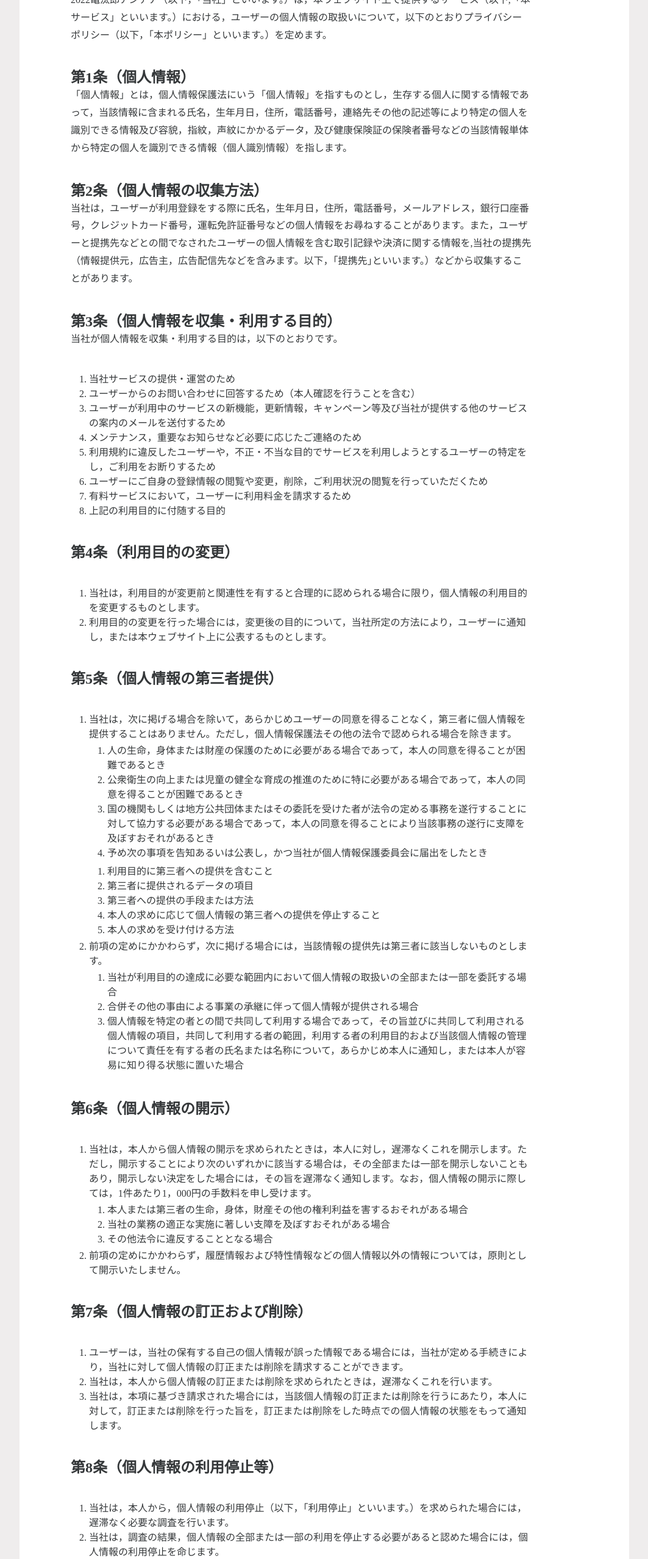
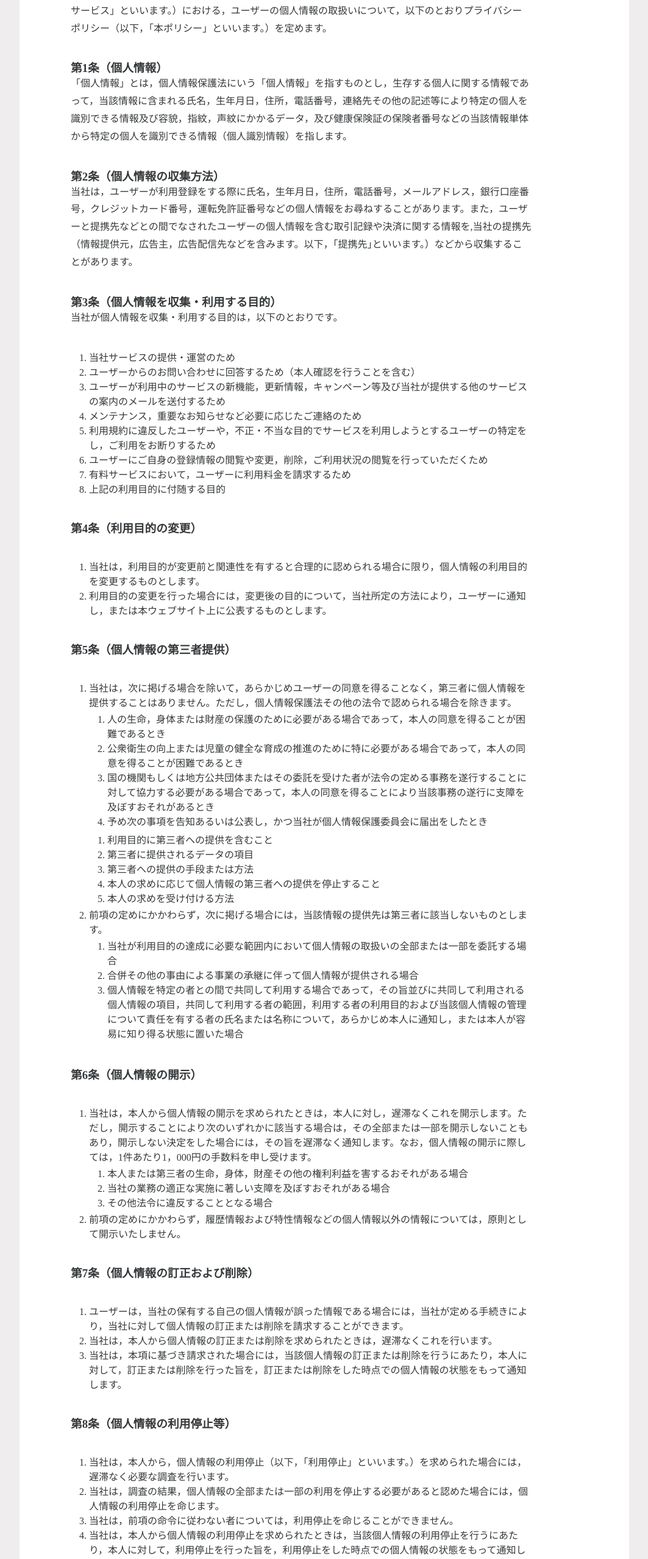
Before and after one commit to Taaaa-yuki/washing_timer_policy, a plain HTML site: page index.html in a window 1280 px wide. Shown: the part 244-2800 px from the top of the page at 61% size, without its empty margins (108-1171 px from the left). Drawn offline with Linux system fonts and the light colour scheme; some packages are replaced by stand-ins of ours.

Commit message:
fix:document

```diff
--- a/index.html
+++ b/index.html
@@ -3,7 +3,6 @@
   <head>
     <meta charset="utf-8">
     <title>washing_timer利用規約</title>
-    <!-- <meta name="description" content="テキストテキストテキストテキストテキストテキスト"> -->
     <meta name="viewport" content="width=device-width, initial-scale=1">
     <link rel="stylesheet" href="https://unpkg.com/ress/dist/ress.min.css">
     <link rel="preconnect" href="https://fonts.gstatic.com">
@@ -14,13 +13,13 @@
   <body>
     <div class="content">
       <div class="text">
-        <h1>プライバシーポリシー</h1>
-        <p>2022亀汰郎アンテナ（以下，「当社」といいます。）は，本ウェブサイト上で提供するサービス（以下,「本サービス」といいます。）における，ユーザーの個人情報の取扱いについて，以下のとおりプライバシーポリシー（以下，「本ポリシー」といいます。）を定めます。</p>
-        <h2>第1条（個人情報）</h2>
+        <h2>プライバシーポリシー</h2>
+        <p>2023亀汰郎アンテナ（以下，「当社」といいます。）は，本ウェブサイト上で提供するサービス（以下,「本サービス」といいます。）における，ユーザーの個人情報の取扱いについて，以下のとおりプライバシーポリシー（以下，「本ポリシー」といいます。）を定めます。</p>
+        <h3>第1条（個人情報）</h3>
         <p>「個人情報」とは，個人情報保護法にいう「個人情報」を指すものとし，生存する個人に関する情報であって，当該情報に含まれる氏名，生年月日，住所，電話番号，連絡先その他の記述等により特定の個人を識別できる情報及び容貌，指紋，声紋にかかるデータ，及び健康保険証の保険者番号などの当該情報単体から特定の個人を識別できる情報（個人識別情報）を指します。</p>
-        <h2>第2条（個人情報の収集方法）</h2>
+        <h3>第2条（個人情報の収集方法）</h3>
         <p>当社は，ユーザーが利用登録をする際に氏名，生年月日，住所，電話番号，メールアドレス，銀行口座番号，クレジットカード番号，運転免許証番号などの個人情報をお尋ねすることがあります。また，ユーザーと提携先などとの間でなされたユーザーの個人情報を含む取引記録や決済に関する情報を,当社の提携先（情報提供元，広告主，広告配信先などを含みます。以下，｢提携先｣といいます。）などから収集することがあります。</p>
-        <h2>第3条（個人情報を収集・利用する目的）</h2>
+        <h3>第3条（個人情報を収集・利用する目的）</h3>
         <p>当社が個人情報を収集・利用する目的は，以下のとおりです。</p>
         <p>
             <ol>
@@ -34,14 +33,14 @@
                 <li>上記の利用目的に付随する目的
             </ol>
         </p>
-        <h2>第4条（利用目的の変更）</h2>
+        <h3>第4条（利用目的の変更）</h3>
         <p>
             <ol>
                 <li>当社は，利用目的が変更前と関連性を有すると合理的に認められる場合に限り，個人情報の利用目的を変更するものとします。</li>
                 <li>利用目的の変更を行った場合には，変更後の目的について，当社所定の方法により，ユーザーに通知し，または本ウェブサイト上に公表するものとします。</li>
             </ol>
         </p>
-        <h2>第5条（個人情報の第三者提供）</h2>
+        <h3>第5条（個人情報の第三者提供）</h3>
         <p>
             <ol>
                 <li>当社は，次に掲げる場合を除いて，あらかじめユーザーの同意を得ることなく，第三者に個人情報を提供することはありません。ただし，個人情報保護法その他の法令で認められる場合を除きます。</li>
@@ -66,7 +65,7 @@
                         </ol>
             </ol>
         </p>
-        <h2>第6条（個人情報の開示）</h2>
+        <h3>第6条（個人情報の開示）</h3>
         <p>
             <ol>
             <li>当社は，本人から個人情報の開示を求められたときは，本人に対し，遅滞なくこれを開示します。ただし，開示することにより次のいずれかに該当する場合は，その全部または一部を開示しないこともあり，開示しない決定をした場合には，その旨を遅滞なく通知します。なお，個人情報の開示に際しては，1件あたり1，000円の手数料を申し受けます。</li>
@@ -78,7 +77,7 @@
             <li>前項の定めにかかわらず，履歴情報および特性情報などの個人情報以外の情報については，原則として開示いたしません。</li>
             </ol>
         </p>
-        <h2>第7条（個人情報の訂正および削除）</h2>
+        <h3>第7条（個人情報の訂正および削除）</h3>
         <p>
             <ol>
                 <li>ユーザーは，当社の保有する自己の個人情報が誤った情報である場合には，当社が定める手続きにより，当社に対して個人情報の訂正または削除を請求することができます。</li>
@@ -86,7 +85,7 @@
                 <li>当社は，本項に基づき請求された場合には，当該個人情報の訂正または削除を行うにあたり，本人に対して，訂正または削除を行った旨を，訂正または削除をした時点での個人情報の状態をもって通知します。</li>
             </ol>
         </p>
-        <h2>第8条（個人情報の利用停止等）</h2>
+        <h3>第8条（個人情報の利用停止等）</h3>
         <p>
             <ol>
                 <li>当社は，本人から，個人情報の利用停止（以下，「利用停止」といいます。）を求められた場合には，遅滞なく必要な調査を行います。</li>
@@ -96,23 +95,19 @@
                 <li>前項各号の定めにかかわらず，個人情報の利用停止に伴い，本人に生じた損害については，当社は一切の責任を負わないものとします。</li>
             </ol>
         </p>
-        <h2>第9条（プライバシーポリシーの変更）</h2>
+        <h3>第9条（プライバシーポリシーの変更）</h3>
         <p>
             <ol>
                 <li>当社は，必要に応じて，本ポリシーを変更することがあります。</li>
                 <li>当社が本ポリシーを変更した場合には，変更後のプライバシーポリシーを本ウェブサイト上に公表します。</li>
             </ol>
         </p>
-        <h2>第10条（お問い合わせ窓口）</h2>
+        <h3>第10条（お問い合わせ窓口）</h3>
         <p>本ポリシーに関するお問い合わせは，下記の窓口までお願いいたします。</p>
         <p>
-            チーム：2022亀汰郎アンテナ<br>
+            チーム：2023亀汰郎アンテナ<br>
             Eメールアドレス：masa04taka@icloud.com<br>
         </p>
-
-      </div>
-      <div class="img">
-        <img src="img/1.png" alt="">
       </div>
     </div>
   </body>
```
Also changed, not shown: css/style.css (+3 -29 lines).
